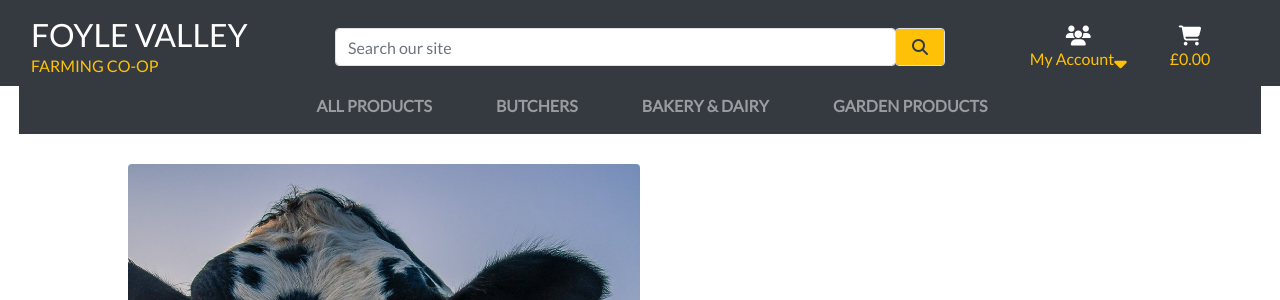
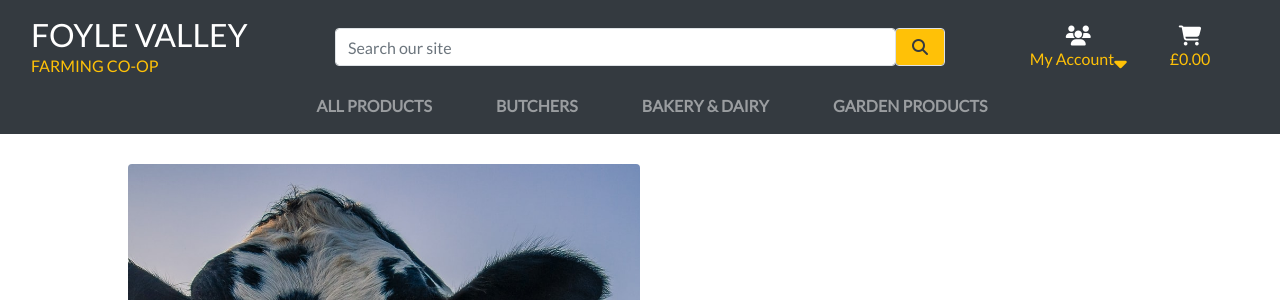
Before and after one commit to Code-Institute-Submissions/foyle-valley-farms, a Django app: page / in a window 1280 px wide. Shown: the top 300 px of the page. Run offline with Django 3.2, Linux system fonts and the light colour scheme; some libraries are stand-ins or nearby versions.

Commit message:
added styling and more products

```diff
--- a/products/templates/products/product_detail.html
+++ b/products/templates/products/product_detail.html
@@ -10,7 +10,7 @@
 {% endblock %}
 
 {% block content %}
-    <div class="overlay"></div>
+
     <div class="container-fluid">
         <div class="row">
             <div class="col-12 col-md-6 col-lg-4 offset-lg-2">
--- a/templates/base.html
+++ b/templates/base.html
@@ -107,8 +107,8 @@
 
             </div>
             </div>
-            <div class="row bg-dark ml-1 mr-1">
-            <nav class="navbar navbar-expand-lg navbar-dark w-100 pt-0">
+            <div class="row">
+            <nav class="navbar navbar-expand-lg navbar-dark w-100 pt-0 bg-dark">
                     <button class="navbar-toggler " type="button" data-toggle="collapse" data-target="#main-nav" aria-controls="main-nav" aria-expanded="false" aria-label="Toggle navigation">
                         <span class="navbar-toggler-icon"></span>
                     </button>
--- a/templates/includes/main-nav.html
+++ b/templates/includes/main-nav.html
@@ -1,4 +1,4 @@
-<div class="collapse navbar-collapse" id="main-nav">
+<div class="collapse navbar-collapse bg-dark" id="main-nav">
     <ul class="navbar-nav w-auto mx-auto">
         <li class="nav-item dropdown">
             <a class="logo-font font-weight-bold nav-link text-black mr-5" href="#" id="all-products-link" data-toggle="dropdown" aria-haspopup="true" aria-expanded="false">
--- a/templates/includes/mobile-top-header.html
+++ b/templates/includes/mobile-top-header.html
@@ -1,12 +1,12 @@
 
-<li class="list-inline-item bg-warning rounded">
+<li class="list-inline-item bg-warning rounded ">
     <a class="text-black nav-link d-block d-lg-none" href="#" id="mobile-search" data-toggle="dropdown" aria-haspopup="true" aria-expanded="false">
         <div class="text-center">
             <div><i class="fas fa-search fa-lg text-dark"></i></div>
             <p class="my-0 text-dark ">Search</p>
         </div>
     </a>
-    <div class="dropdown-menu border-0 w-100 p-3 rounded-0 my-0" aria-labelledby="mobile-search">
+    <div class="dropdown-menu border-0 w-100 p-3 rounded-0 my-0 bg-dark" aria-labelledby="mobile-search">
         <form class="form" method="GET" action="{% url 'products' %}">
             <div class="input-group w-100">
                 <input class="form-control border border-black rounded-0" type="text" name="q" placeholder="Search our site">
@@ -21,7 +21,7 @@
         </form>
     </div>
 </li>
-<li class="list-inline-item dropdown">
+<li class="list-inline-item dropdown ">
     <a class="text-black nav-link d-block d-lg-none" href="#" id="user-options" data-toggle="dropdown" aria-haspopup="true" aria-expanded="false">
         <div class="text-center">
             <div><i class="fas fa-users fa-lg text-white "></i></div>
```
Also changed, not shown: media/Cheddar.jpg (added), media/Chicken1.jpg (added), media/Lamb_Shoulder.jpg (added), media/Pork_Shoulder.webp (added), media/mixed_veg_box.jpg (added), media/scour_dough.jpg (added).
